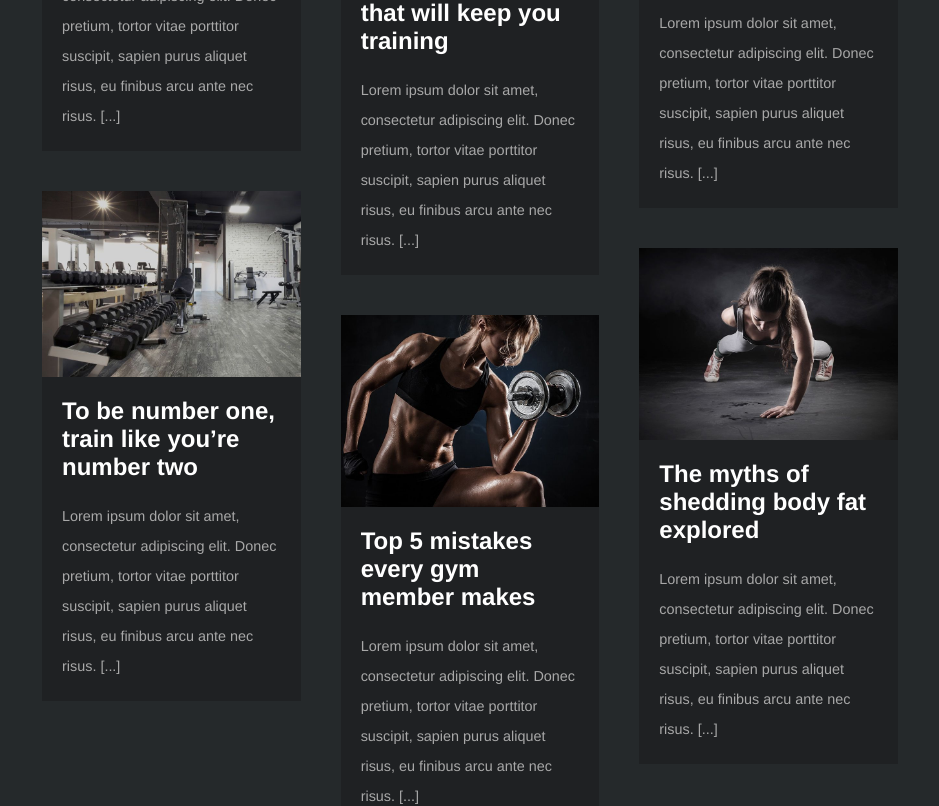
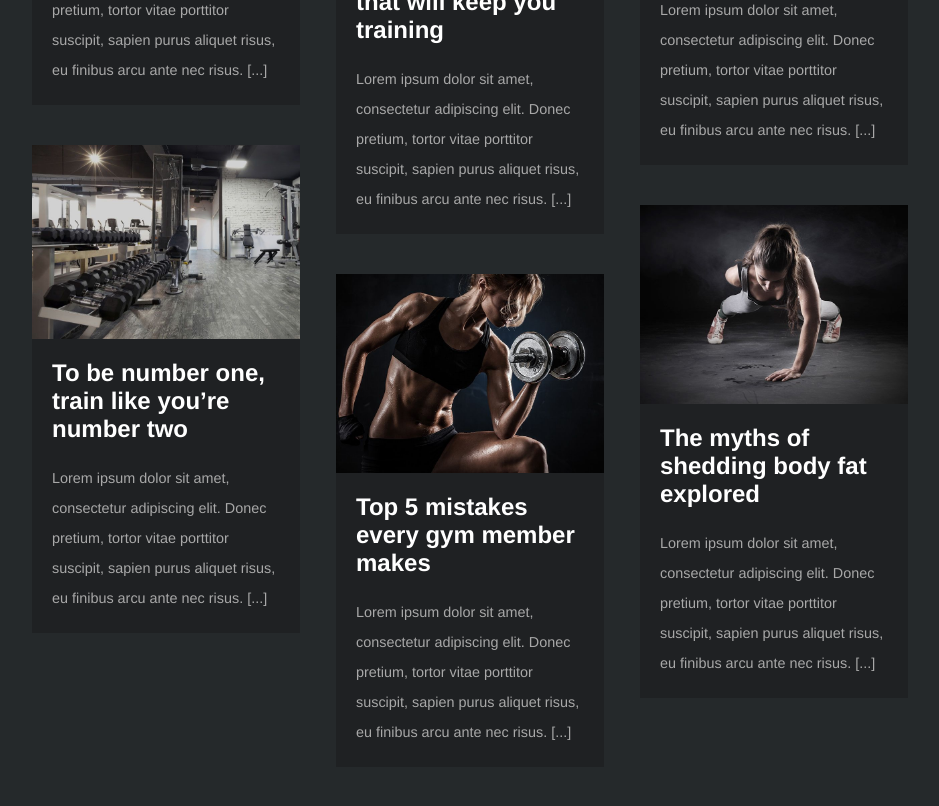
Before and after one commit to lollobianco/proj-html-vuejs, a Vue app: page / in a window 1280 px wide. Shown: the part 5380-6186 px from the top of the page, without its empty margins (170-1109 px from the left). Built offline with nearby package versions, Linux system fonts and the light colour scheme.

Commit message:
Dinamicizzata sezione news

```diff
--- a/src/components/MainSection.vue
+++ b/src/components/MainSection.vue
@@ -528,7 +528,7 @@ import NewsCard from './NewsCard.vue'
    color: white;
    padding: 100px 0;
    img{
-      margin: 40px 0 0 0;
+      margin: 40px 0 20px 0;
    }
 }
 
--- a/src/components/NewsCard.vue
+++ b/src/components/NewsCard.vue
@@ -1,102 +1,21 @@
 <template>
 
-   <div class="flex">
+   <div class="card-container">
 
-      <div class="newsCard">
+        <div v-for="(element, index) in newsCardData" :key="index" class="card">
 
-         <div class="card">
+         <div>
+            <img :src="`./img/${element.image}`" alt="">
+         </div>
 
-            <img :src="`./img/${newsCardData[0].image}`" alt="">
 
-            <div class="text">
+         <div class="text">
 
-               <div class="title">{{newsCardData[0].title}}</div>
+            <div class="title">{{element.title}}</div>
 
-               <div class="description">{{newsCardData[0].description}}</div>
-
-            </div>
+            <div class="description">{{element.description}}</div>
 
          </div>
-
-         <div class="card">
-
-            <img :src="`./img/${newsCardData[3].image}`" alt="">
-
-            <div class="text">
-
-               <div class="title">{{newsCardData[3].title}}</div>
-
-               <div class="description">{{newsCardData[3].description}}</div>
-
-            </div>
-
-         </div>
-
-      </div>
-
-      <div class="newsCard">
-
-         <div class="card">
-
-            <img :src="`./img/${newsCardData[1].image}`" alt="">
-
-            <div class="text">
-
-               <div class="title">{{newsCardData[1].title}}</div>
-
-               <div class="description">{{newsCardData[1].description}}</div>
-
-            </div>
-
-         </div>
-
-         <div class="card">
-
-            <img :src="`./img/${newsCardData[4].image}`" alt="">
-
-            <div class="text">
-
-               <div class="title">{{newsCardData[4].title}}</div>
-
-               <div class="description">{{newsCardData[4].description}}</div>
-
-            </div>
-
-         </div>
-
-      </div>
-
-      <div class="newsCard">
-
-         <div class="card">
-
-            <img :src="`./img/${newsCardData[2].image}`" alt="">
-
-            <div class="text">
-
-               <div class="title">{{newsCardData[2].title}}</div>
-
-               <div class="description">{{newsCardData[2].description}}</div>
-
-            </div>
-
-         </div>
-
-         <div class="card">
-
-            <img :src="`./img/${newsCardData[5].image}`" alt="">
-
-            <div class="text">
-
-               <div class="title">{{newsCardData[5].title}}</div>
-
-               <div class="description">{{newsCardData[5].description}}</div>
-
-
-            </div>
-
-         </div>
-
 
       </div>
 
@@ -117,23 +36,23 @@
                   description: 'Lorem ipsum dolor sit amet, consectetur adipiscing elit. Donec pretium, tortor vitae porttitor suscipit, sapien purus aliquet risus, eu finibus arcu ante nec risus. [...]'
                },
                {
+                  image: 'blog4.jpg',
+                  title: 'To be number one, train like you’re number two',
+                  description: 'Lorem ipsum dolor sit amet, consectetur adipiscing elit. Donec pretium, tortor vitae porttitor suscipit, sapien purus aliquet risus, eu finibus arcu ante nec risus. [...]'
+               },
+               {
                   image: 'blog6.jpg',
                   title: 'Nutritional advice that will keep you training',
                   description: 'Lorem ipsum dolor sit amet, consectetur adipiscing elit. Donec pretium, tortor vitae porttitor suscipit, sapien purus aliquet risus, eu finibus arcu ante nec risus. [...]'
                },
                {
-                  image: 'trainer4.jpg',
-                  title: 'Simple principles for your next workout',
+                  image: 'trainer3.jpg',
+                  title: 'Top 5 mistakes every gym member makes',
                   description: 'Lorem ipsum dolor sit amet, consectetur adipiscing elit. Donec pretium, tortor vitae porttitor suscipit, sapien purus aliquet risus, eu finibus arcu ante nec risus. [...]'
                },
                {
-                  image: 'blog4.jpg',
-                  title: 'To be number one, train like you’re number two',
-                  description: 'Lorem ipsum dolor sit amet, consectetur adipiscing elit. Donec pretium, tortor vitae porttitor suscipit, sapien purus aliquet risus, eu finibus arcu ante nec risus. [...]'
-               },
-               {
-                  image: 'trainer3.jpg',
-                  title: 'Top 5 mistakes every gym member makes',
+                  image: 'trainer4.jpg',
+                  title: 'Simple principles for your next workout',
                   description: 'Lorem ipsum dolor sit amet, consectetur adipiscing elit. Donec pretium, tortor vitae porttitor suscipit, sapien purus aliquet risus, eu finibus arcu ante nec risus. [...]'
                },
                {
@@ -149,20 +68,13 @@
 
 <style lang="scss" scoped>
 
-.flex{
-   display: flex;
-   flex-wrap: wrap;
-   align-items: flex-start;
+.card-container{
+ width: 100%;
+ columns: 3;
 }
-
-.newsCard{
-   padding: 20px;
-   width: calc(100%/3);
-}
-
 .card{
-   margin-top: 40px;
    cursor: pointer;
+   padding: 20px 10px;
 }
 
 .text{
@@ -200,4 +112,5 @@ img{
    color: rgba(238, 96, 89, 0.7);
 
 }
+
 </style>
```
